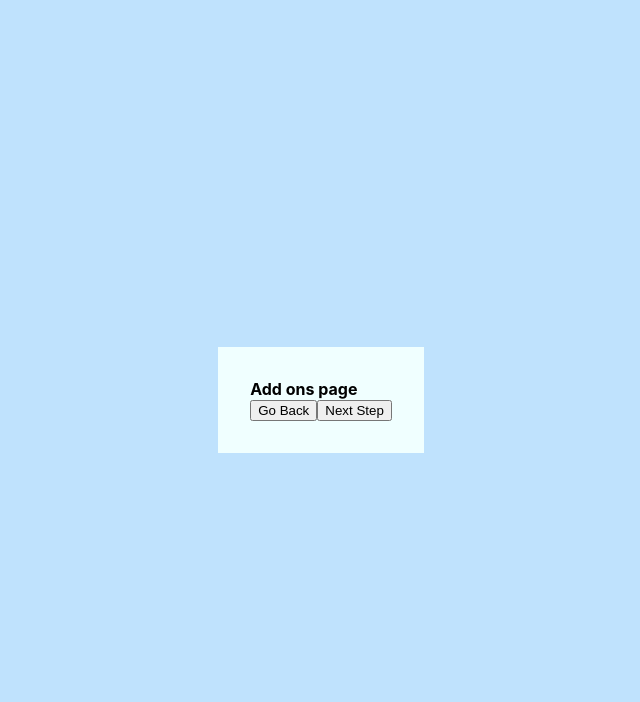
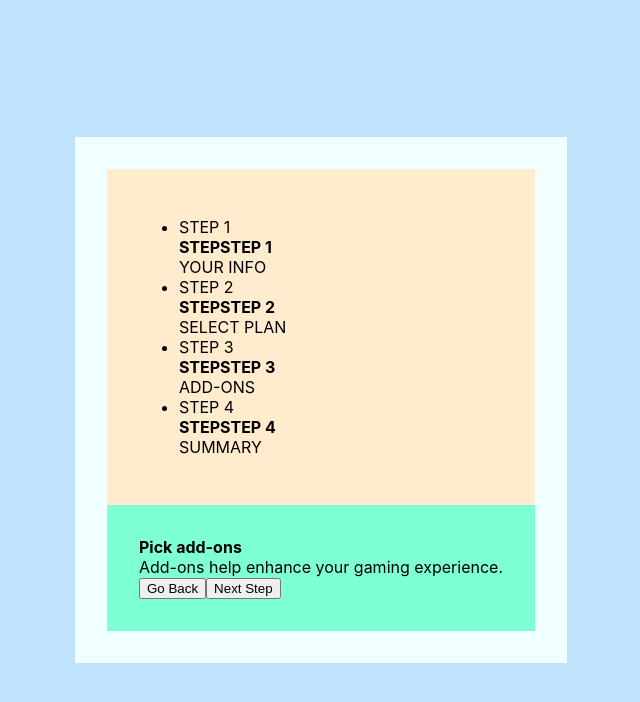
Before and after one commit to mnavai/multistepsform-reactapp, a React (Create React App) app: page /add-ons in a window 1280 px wide. Shown: the top 702 px of the page, without its empty margins (319-959 px from the left). Built offline with nearby package versions, Linux system fonts and the light colour scheme; the HTML template or start-up script is replaced by a standard one.

Commit message:
fixing headinggroup component

```diff
--- a/src/components/HeadingGroup/HeadingGroup.jsx
+++ b/src/components/HeadingGroup/HeadingGroup.jsx
@@ -1,8 +1,8 @@
-const HeadingGroup = () => {
+const HeadingGroup = ({heading,ptag}) => {
     return (
         <hgroup className="form-hgroup">
-                <h1 className="hgroup-heading">Personal Info</h1>
-                <p className="hgroup-p">Please provide your name, email address, and phone number.</p>
+            <h1 className="hgroup-heading">{heading}</h1>
+            <p className="hgroup-p">{ptag}</p>
         </hgroup>
     );
 }
--- a/src/pages/AddOns.js
+++ b/src/pages/AddOns.js
@@ -1,13 +1,23 @@
 import { Link } from "react-router-dom";
 import Button from "../components/Button/Button";
+import Sidebar from "../components/Sidebar/Sidebar";
+import HeadingGroup from "../components/HeadingGroup/HeadingGroup";
 const AddOns = () => {
     return (
         <div className="add-ons">
-            <h1> Add ons page</h1>
+          <Sidebar />
+          <main class="main-section">
+            <HeadingGroup heading="Pick add-ons" ptag="Add-ons help enhance your gaming experience." />
+            <div id="form" className="form-group">
+              <div className="checkbox-group" >
+
+              </div>
               <div className="buttons">
-                <Link to="/select-plan"><Button type="submit" className="btn-goback">Go Back</Button></Link>
-                <Link to="/summary"><Button type="submit" className="btn">Next Step</Button></Link>
-              </div>
+              <Link to="/select-plan"><Button type="submit" className="btn-goback">Go Back</Button></Link>
+              <Link to="/summary"><Button type="submit" className="btn">Next Step</Button></Link>
+            </div>
+            </div>
+          </main>
         </div>
     );
 }
--- a/src/pages/SelectPlan.js
+++ b/src/pages/SelectPlan.js
@@ -8,10 +8,10 @@ const SelectPlan = () => {
     return(
         <div className="select-plan">
             <Slidebar />
-            <main class="main-section">
-                <HeadingGroup />
-                <div id="form" class="form-group">
-                    <div class="card-group">
+            <main className="main-section">
+                <HeadingGroup heading="Select your plan" ptag="You have the option monthly or yearly billing." />
+                <div id="form" className="form-group">
+                    <div className="card-group">
                         <Card src="assets/images/icon-arcade.svg"
                             altText="arcade icon"
                             label="Arcade"
@@ -26,9 +26,9 @@ const SelectPlan = () => {
                             label="Pro"
                             price="$15/mon"/>
                     </div>
-                    <div class="grey-bar">
-                        <h5 class="grey-bar-month">Monthly</h5>
-                        <label class="switch">
+                    <div className="grey-bar">
+                        <h5 className="grey-bar-month">Monthly</h5>
+                        <label className="switch">
                             <input type="checkbox"/>
                             <span className="slider round"></span>
                         </label>
--- a/src/pages/YourInfo.js
+++ b/src/pages/YourInfo.js
@@ -6,7 +6,7 @@ const YourInfo = () => {
         <div className="your-info">
             <Sidebar />
             <main class="main-section">
-                <HeadingGroup />
+                <HeadingGroup heading="Personal Info" ptag="Please provide your name, email address, and phone number." />
                 <Form />
             </main>
         </div>
```
Also changed, not shown: src/components/Checkbox/Checkbox.jsx (added, +15 -0 lines), src/components/Checkbox/Checkbox.css (added).
